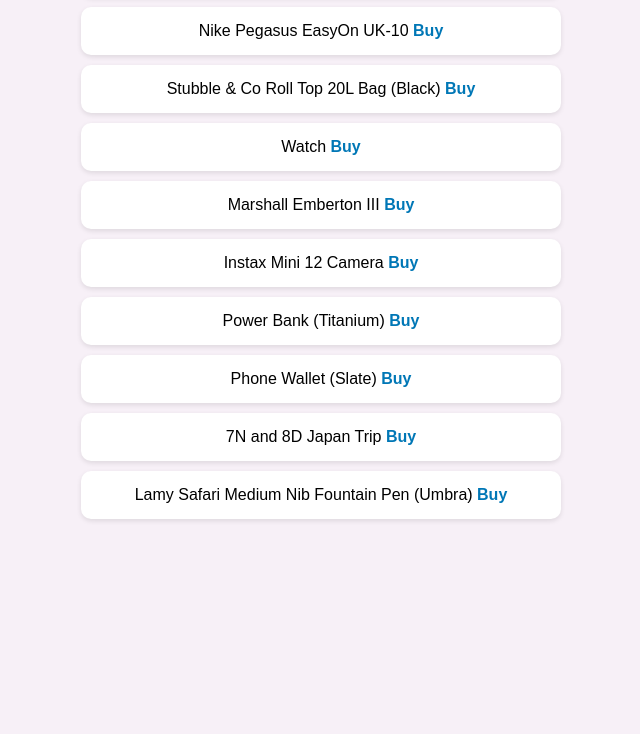
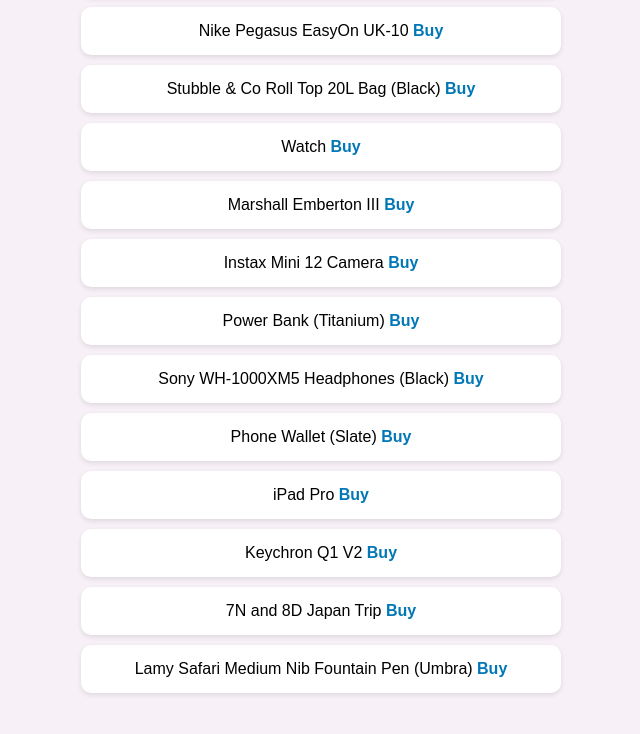
Before and after one commit to yashporiya/Christmas-Gift-2025, a plain HTML site: page index.html in a window 1280 px wide. Shown: the part 160-894 px from the top of the page, without its empty margins (319-959 px from the left). Before the commit the page ends 800 px from the top, so only its background shows below. Drawn offline with Linux system fonts and the light colour scheme.

Commit message:
Update index.html

```diff
--- a/index.html
+++ b/index.html
@@ -71,7 +71,10 @@
       { name: "Marshall Emberton III", url: "https://www.marshall.com/in/en/product/emberton-iii?pid=1008137" },
       { name: "Instax Mini 12 Camera", url: "https://www.instax.in/products/instax-mini-12-camera" },
       { name: "Power Bank (Titanium)", url: "https://www.dailyobjects.com/loop-universal-aluminium-power-bank-10000-mah-titanium/dp?f=pid~TITNM-LOP-UNVRSAL-PWR-BNK-10000MH&s=selected~Color" },
+      { name: "Sony WH-1000XM5 Headphones (Black)", url: "https://www.sony.co.in/electronics/headband-headphones/wh-1000xm5?sku=wh1000xm5-bmin"},
       { name: "Phone Wallet (Slate)", url: "https://www.dailyobjects.com/slate-stack-phone-wallet-stand/dp?f=pid~SLAT-STCK-PHN-WLET-STND&s=selected~Color"},
+      { name: "iPad Pro", url: "https://www.apple.com/in/shop/buy-ipad/ipad-pro/27.96-cm-11%E2%80%9D-display-512gb-space-black-wifi-standard-glass"},
+      { name: "Keychron Q1 V2", url: "https://meckeys.com/shop/keyboard/75-keyboard/keychron-q1/?srsltid=AfmBOopFuqUr02AJc2ExajeTl3ajd_cpcvwsUqTW4mq4R-bT2318WwYG"},
       { name: "7N and 8D Japan Trip ", url: "https://www.makemytrip.com/holidays-international/japan-vacation-tour-packages.html?cmp=SEM|D|Holiday|G|Generic|OBT_India_Japan|Non-Brand_Japan|RSA|Regular|695161650612&s_kwcid=AL!1631!3!695161650612!p!!g!!7%20days%20japan%20tour%20package&ef_id=Cj0KCQiAubrJBhCbARIsAHIdxD9aRksmIWwtQUuGn-yMYXk6Q2GZ8zTuBZVfiBIdfg9DYeruQXR7-ZYaAuw6EALw_wcB:G:s&gad_source=1&gad_campaignid=21136425093&gbraid=0AAAAAD5Az1RJtToO595PLRwVabgGoSNkp&gclid=Cj0KCQiAubrJBhCbARIsAHIdxD9aRksmIWwtQUuGn-yMYXk6Q2GZ8zTuBZVfiBIdfg9DYeruQXR7-ZYaAuw6EALw_wcB" },
       { name: "Lamy Safari Medium Nib Fountain Pen (Umbra)", url: "https://makoba.com/products/lamy-safari-fountain-pen-umbra" },
     ];
```
